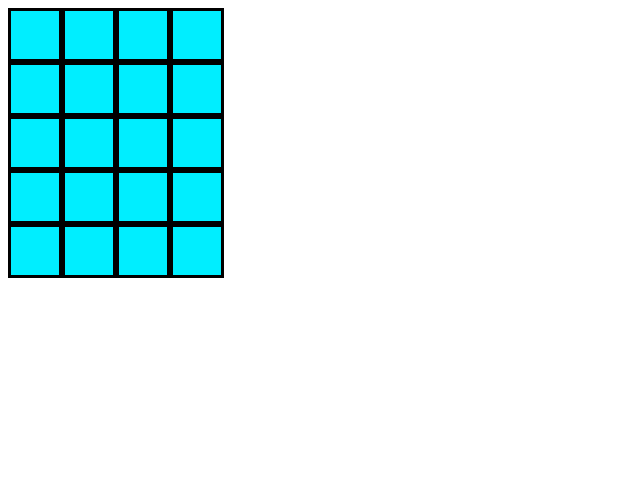
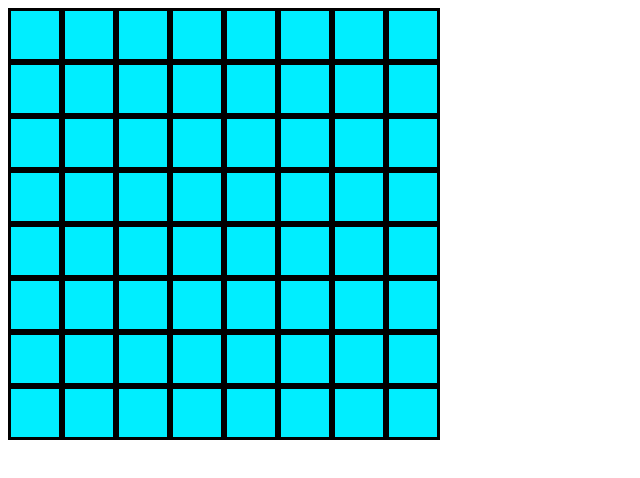
Before and after one commit to tediferJones/odin-etch-a-sketch, a plain HTML site: page index.html in a window 1280 px wide. Shown: the whole page, without its empty margins (0-640 px from the left). Drawn offline with Linux system fonts and the light colour scheme.

Commit message:
working grid function and basic hover effect

```diff
--- a/script1.js
+++ b/script1.js
@@ -2,14 +2,16 @@ console.log("START");
 
 const containerVar = document.querySelector("#container");
 
+
+ // TURN THIS INTO A FUNCTION LIKE makeGrid(x,y)
 let y = 0
-while (y < 5) {
+while (y < 0) {
     //console.log("x is "+x);
     const itemCont = document.createElement("div");
     itemCont.classList.add("itemCont");
 
     let x = 0;
-    while (x < 4) {
+    while (x < 0) {
         const item = document.createElement("div");
         item.classList.add("sqrs")
 
@@ -19,3 +21,26 @@ while (y < 5) {
     containerVar.appendChild(itemCont);
     y++;
 }
+
+function makeGrid(rowTotal, columnTotal) {
+    //console.log(rowTotal + " and " + columnTotal)
+    let columnCount = 0
+    while (columnCount < columnTotal) {
+        const itemCont = document.createElement("div");
+        itemCont.classList.add("itemCont");
+
+        let rowCount = 0
+        while (rowCount < rowTotal) {
+            const item = document.createElement("div");
+            item.classList.add("sqrs");
+
+            itemCont.appendChild(item);
+            rowCount++
+        }
+
+        containerVar.appendChild(itemCont);
+        columnCount++
+    }
+}
+
+makeGrid(8,8)
--- a/style1.css
+++ b/style1.css
@@ -10,6 +10,10 @@
     display: flex;
 }
 
+.sqrs:hover {
+    background-color: red;
+}
+
 /*
 #container {
     display: flex;
```
